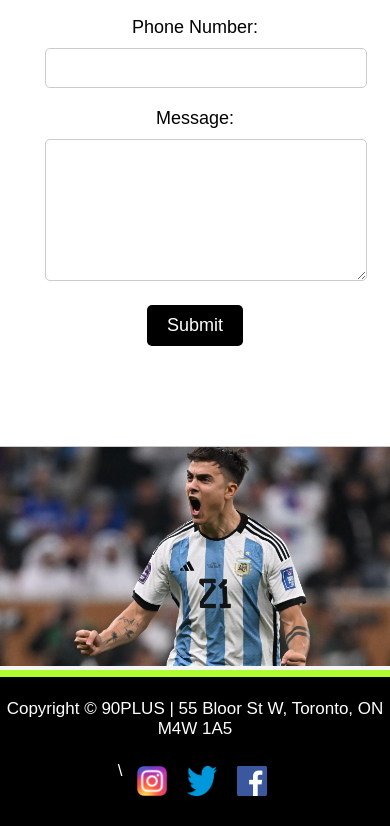
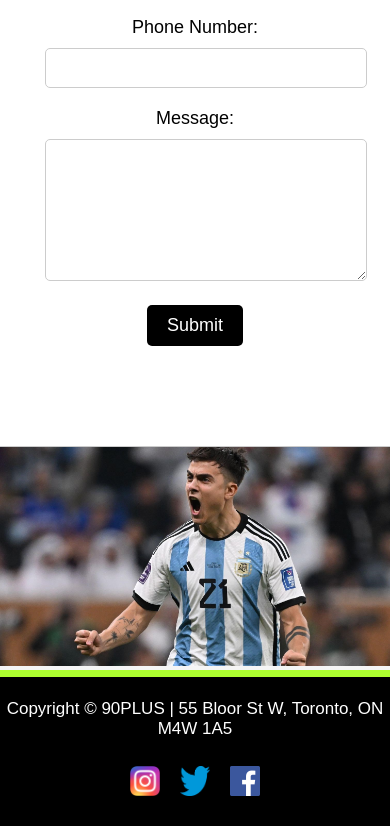
Before and after one commit to CyrusA41/ICS4U-B-23-24, a plain HTML site: page websitecontact.html in a window 390 px wide. Shown: the part 527-1353 px from the top of the page. Drawn offline with Linux system fonts and the light colour scheme.

Commit message:
responsive website project

```diff
--- a/websitecontact.html
+++ b/websitecontact.html
@@ -59,7 +59,7 @@
     </div>
     <div class="footer"><!--Footer-->
         <p>Copyright &copy 90PLUS | 55 Bloor St W, Toronto, ON M4W 1A5</p>
-        <div class="footer-content">\
+        <div class="footer-content">
             <!--Links to Social Media-->
             <a href="https://www.instagram.com" target="_blank"><img src="instagram.webp"></a>
             <a href="https://www.twitter.com" target="_blank"><img src="twitter.png"></a>
```
